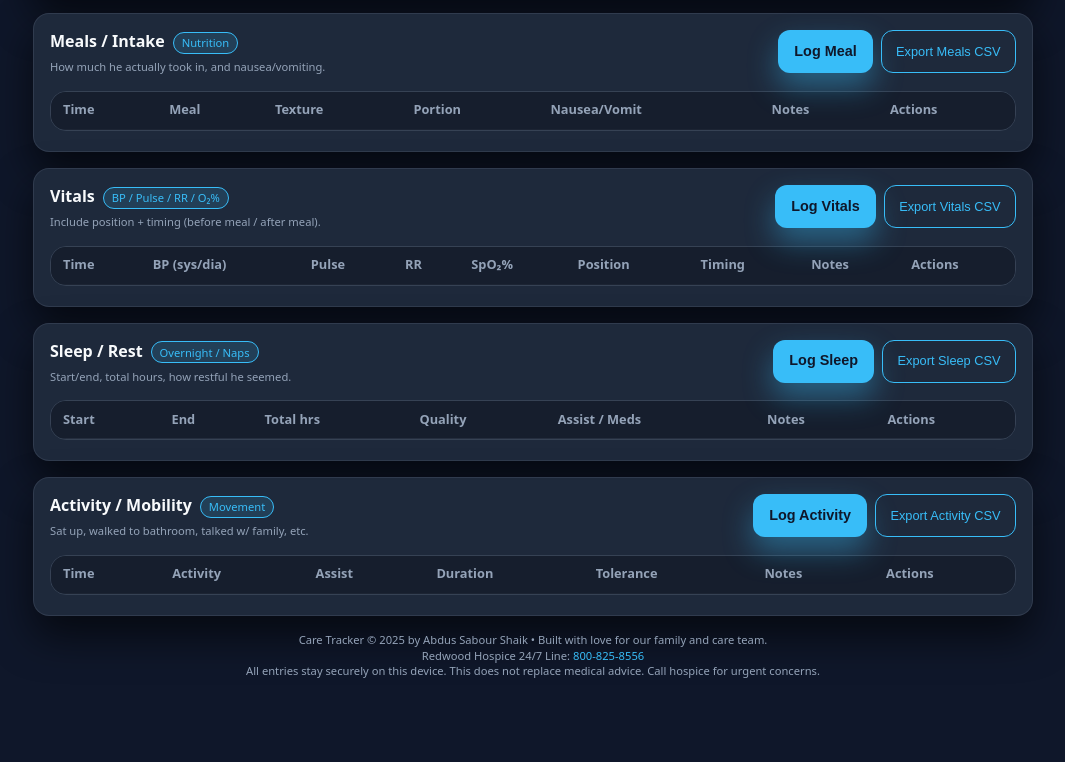
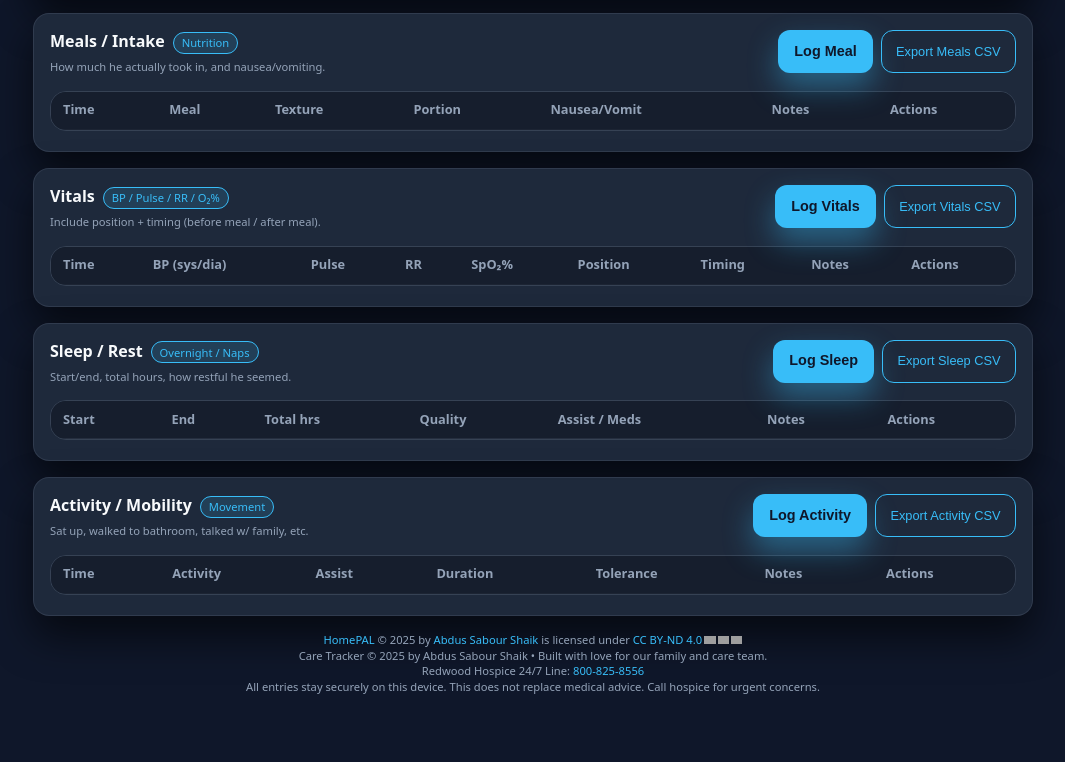
Before and after one commit to PhysicianeerShaik/caretaker, a plain HTML site: page index.html in a window 1280 px wide. Shown: the part 1193-1955 px from the top of the page, without its empty margins (107-1172 px from the left). Drawn offline with Linux system fonts and the light colour scheme; grey boxes are pictures that could not be loaded.

Commit message:
Update footer with licensing and contact information

```diff
--- a/index.html
+++ b/index.html
@@ -1164,6 +1164,7 @@
 </section>
 
 <footer>
+  <a href="https://example.com">HomePAL</a> © 2025 by <a href="https://example.com">Abdus Sabour Shaik</a> is licensed under <a href="https://creativecommons.org/licenses/by-nd/4.0/">CC BY-ND 4.0</a><img src="https://mirrors.creativecommons.org/presskit/icons/cc.svg" alt="" style="max-width: 1em;max-height:1em;margin-left: .2em;"><img src="https://mirrors.creativecommons.org/presskit/icons/by.svg" alt="" style="max-width: 1em;max-height:1em;margin-left: .2em;"><img src="https://mirrors.creativecommons.org/presskit/icons/nd.svg" alt="" style="max-width: 1em;max-height:1em;margin-left: .2em;">
   <div>Care Tracker © 2025 by Abdus Sabour Shaik • Built with love for our family and care team.</div>
   <div>Redwood Hospice 24/7 Line: <a href="tel:8008258556">800-825-8556</a></div>
   <div>All entries stay securely on this device. This does not replace medical advice. Call hospice for urgent concerns.</div>
```
